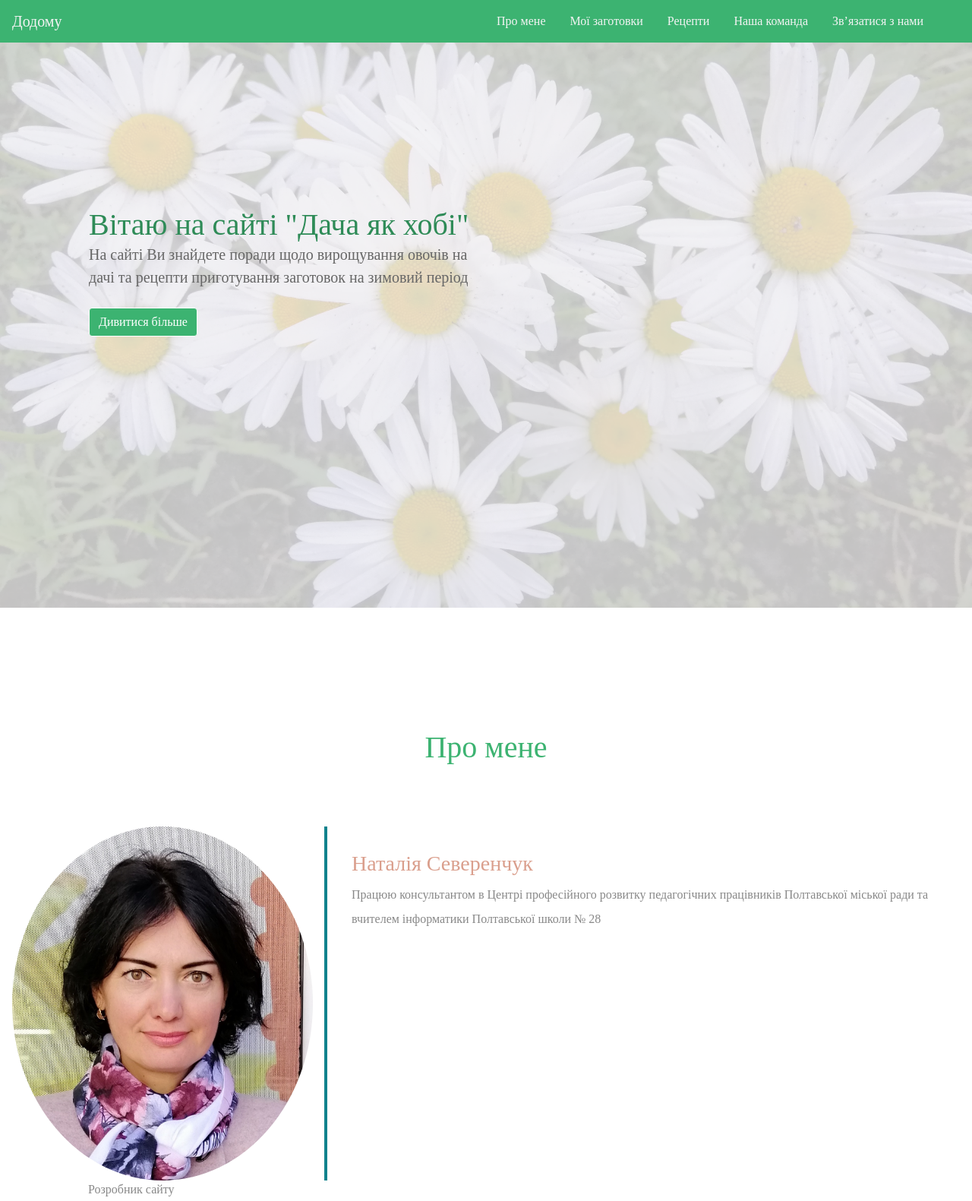
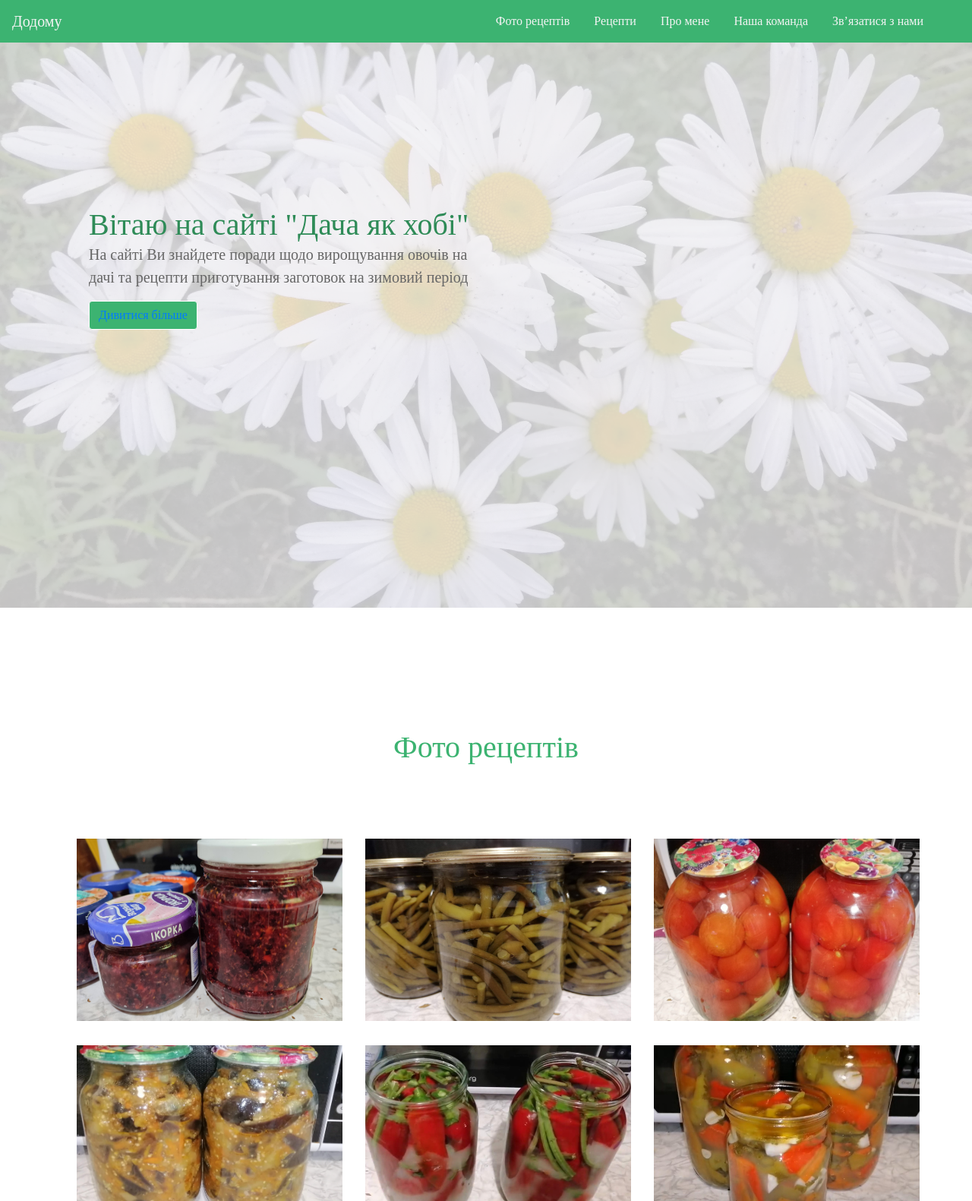
Before and after one commit to Severenchuk/Severenchuk.github.io, a plain HTML site: page Project/index.html in a window 1280 px wide. Shown: the top 1581 px of the page at 76% size. Drawn offline with nearby package versions, Linux system fonts and the light colour scheme.

Commit message:
Update index.html

```diff
--- a/Project/index.html
+++ b/Project/index.html
@@ -16,13 +16,13 @@
         <div class="collapse navbar-collapse " id="navbarSupportedContent">
           <ul class="navbar-nav mr-4">
             <li class="nav-item">
-            <a class="nav-link" data-value="about" href="#">Про мене</a>
-          </li>
-          <li class="nav-item">
-            <a class="nav-link " data-value="portfolio" href="#">Мої заготовки</a>
+            <a class="nav-link " data-value="portfolio" href="#">Фото рецептів</a>
             </li>
           <li class="nav-item">
             <a class="nav-link " data-value="blog" href="#">Рецепти</a>
+          </li>
+          <li class="nav-item">
+            <a class="nav-link" data-value="about" href="#">Про мене</a>
           </li>
           <li class="nav-item">
             <a class="nav-link " data-value="team" href="#">Наша команда</a>
@@ -43,33 +43,19 @@
 
                     <p>
                   На сайті Ви знайдете поради щодо вирощування овочів на дачі та рецепти приготування заготовок на зимовий період</p>
-                   <button class="btn btn-outline-secondary">Дивитися більше
-                   </button>
                   </h1>
+                   <button class="btn btn-outline-secondary"><a href="https://www.youtube.com/channel/UCC_Ztn8AJQas_nmgpLFXIwg" target="_blank"> Дивитися більше </a></button>
+
                 </div>
 
             </div>
         </div>
     </header>
 
-<div class="about" id="about">
-    <h1 class="text-center">Про мене</h1>
-    <div class="row">
-        <div class="col-lg-4 col-md-4 col-sm-12">
-            <img align="center" src="images/team-3.jpg" class="img-fluid">
-            <span class="text-justify">Розробник сайту</span>
-        </div>
-        <div class="col-lg-8 col-md-8 col-sm-12 desc">
-            <h3><font color="#DA9F8D">Наталія Северенчук</font></h3>
-            <p>
-                Працюю консультантом в Центрі професійного розвитку педагогічних працівників Полтавської міської ради та вчителем інформатики Полтавської школи № 28
-            </p>
-        </div>
-   </div>
-<div>
+
 
 <div class="portfolio" id="portfolio">
-    <h1 class="text-center">Мої заготовки</h1>
+    <h1 class="text-center">Фото рецептів</h1>
     <div class="container">
         <div class="row">
             <div class="col-lg-4 col-md-4 col-sm-12">
@@ -164,6 +150,23 @@
  </div>
 </div>
 
+<div class="about" id="about">
+    <h1 class="text-center">Про мене</h1>
+    <div class="row">
+        <div class="col-lg-4 col-md-4 col-sm-12">
+            <img align="center" src="images/team-3.jpg" class="img-fluid">
+            <span class="text-justify">Розробник сайту</span>
+        </div>
+        <div class="col-lg-8 col-md-8 col-sm-12 desc">
+            <h3><font color="#DA9F8D">Наталія Северенчук</font></h3>
+            <p>
+                Працюю консультантом в Центрі професійного розвитку педагогічних працівників Полтавської міської ради та вчителем інформатики Полтавської школи № 28
+            </p>
+        </div>
+   </div>
+</div>
+
+
 <div class="team" id="team">
  <div class="container">
    <h1 class="text-center">Наша команда</h1>
```
Lines whose indentation alone changed are shown as unchanged.
